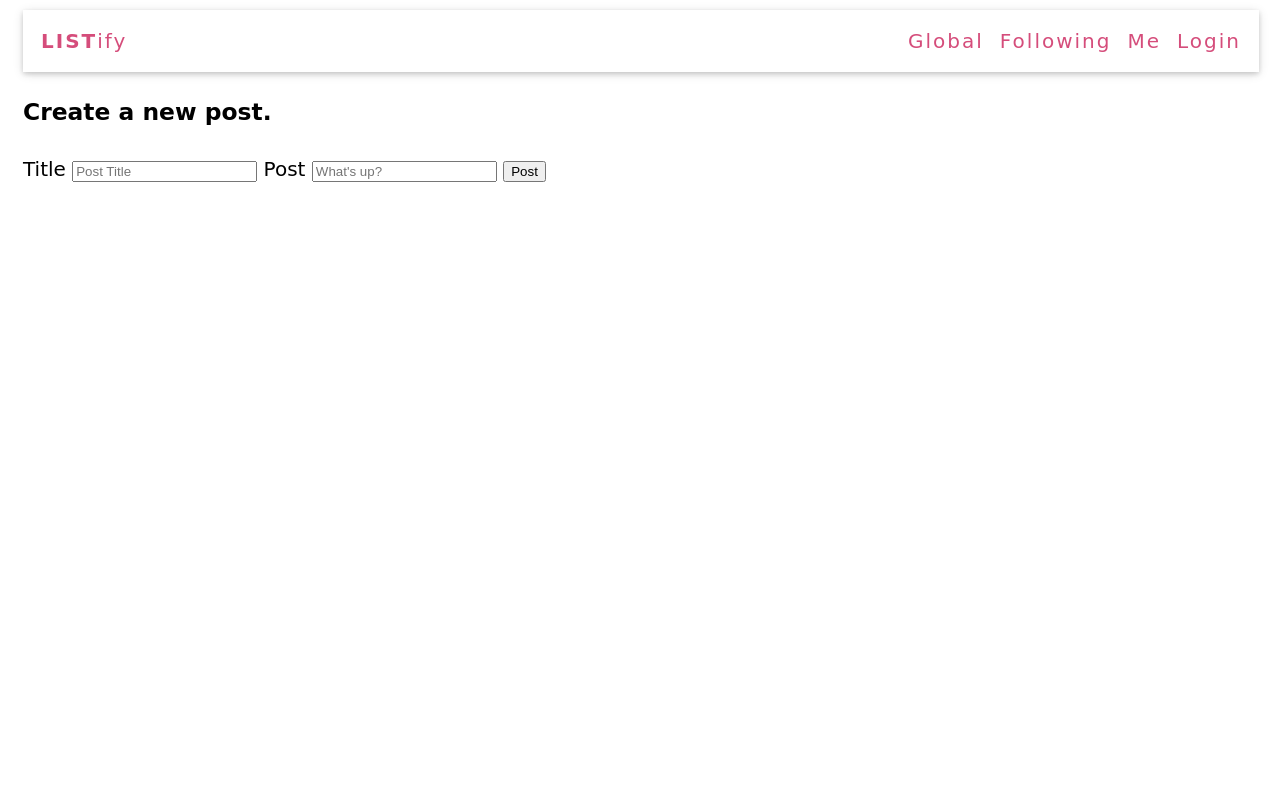
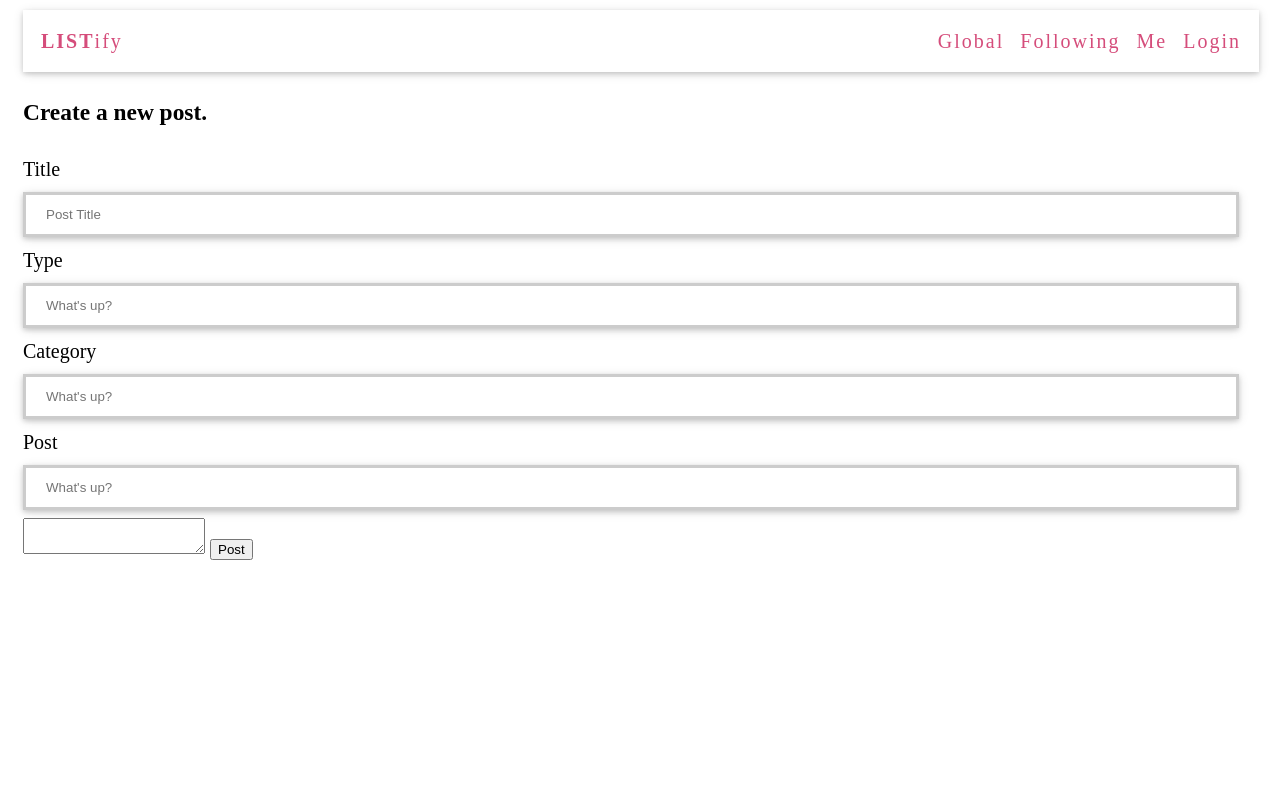
Before and after one commit to lizwerther/SeniorProject2020, a PHP site: page /me.html in a window 1280 px wide. Run offline with PHP 8.4, Linux system fonts and the light colour scheme.

Commit message:
editing post creation page

```diff
--- a/css.css
+++ b/css.css
@@ -1,5 +1,5 @@
 html, body{
-    font-family: "Great Vibes", cursive;
+    font-family: serif;
     font-size: 20px;
     line-height: 1.5;
 
--- a/me.html
+++ b/me.html
@@ -47,12 +47,43 @@
               <h3>Create a new post.</h3>
 
               <div>
+                <style>
+                  input[type=text] {
+                    width: 100%;
+                    padding: 12px 20px;
+                    margin: 8px 0;
+                    box-sizing: border-box;
+                    border: 3px solid #ccc;
+                    -webkit-transition: 0.5s;
+                    transition: 0.5s;
+                    outline: none;
+                    box-shadow: 0 2px 5px 0 rgba(0,0,0,0.16), 0 2px 10px 0 rgba(0,0,0,0.12);
+                  }
+                  input[type=text]:focus {
+                   border: 3px solid #555;
+                  }
+
+                </style>
                 <form action="/action_page.php">
                   <label for="fname">Title</label>
-                  <input type="text" id="fname" name="firstname" placeholder="Post Title">
-                  <label for="fname">Post</label>
-                  <input type="text" id="fname" name="firstname" placeholder="What's up?">
-
+                  <input type="text" id="title" name="title" placeholder="Post Title">
+                  <label for="type">Type</label>
+                  <input type="text" id="type" name="type" placeholder="What's up?">
+                  <label for="category">Category</label>
+                  <input type="text" id="category" name="category" placeholder="What's up?">
+                  <label for="post">Post</label>
+                  <input type="text" id="post" name="post" placeholder="What's up?">
+                    <textarea {
+                      width: 100%;
+                      height: 100px;
+                      padding: 30px;
+                      box-sizing: border-box;
+                      border: 2px solid #ccc;
+                      border-radius: 4px;
+                      background-color: #f8f8f8;
+                      font-size: 16px;
+                      resize: none;
+                   }></textarea>
 
                   <input type="submit" value="Post">
                 </form>
```
